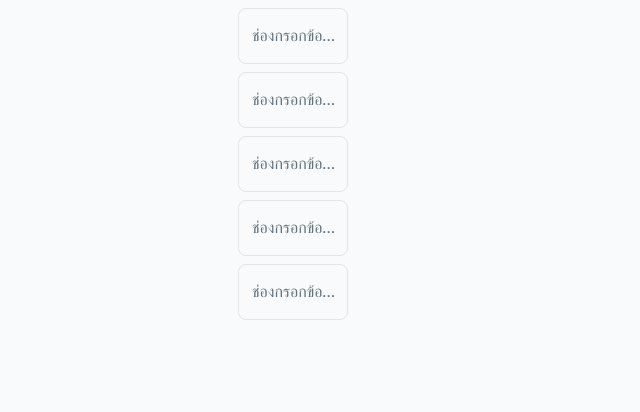
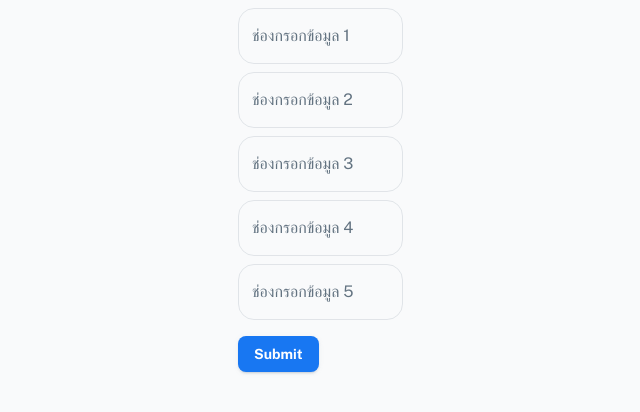
Before and after one commit to ThapananKulab/Cafe-Management-POS-BOM-Inventory, a React (Vite) app: page /formadmin in a window 1280 px wide. Shown: the top 412 px of the page, without its empty margins (292-932 px from the left). Built offline with nearby package versions, Linux system fonts and the light colour scheme; a web font is replaced by a local one.

Commit message:
Update form-admin.jsx

```diff
--- a/src/pages/form-admin.jsx
+++ b/src/pages/form-admin.jsx
@@ -1,9 +1,15 @@
 import React from 'react';
 
 import Box from '@mui/material/Box';
+import Button from '@mui/material/Button';
 import TextField from '@mui/material/TextField';
 
 function FormAdmin() {
+  const handleSubmit = (event) => {
+    event.preventDefault();
+    console.log('Form Submitted');
+  };
+
   return (
     <Box
       display="flex"
@@ -13,19 +19,23 @@ function FormAdmin() {
       margin="auto"
       width="100%"
     >
-      <form noValidate autoComplete="off">
+      <form noValidate autoComplete="off" onSubmit={handleSubmit}>
         {[...Array(5)].map((_, index) => (
-          <Box key={index} marginY={1} width="50%">
-            {' '}
-            {/* Adjust width as needed */}
+          <Box key={index} marginY={1} width="75%">
             <TextField
               fullWidth
               id={`outlined-basic-${index}`}
               label={`ช่องกรอกข้อมูล ${index + 1}`}
               variant="outlined"
+              sx={{ borderRadius: 2, '& .MuiOutlinedInput-root': { borderRadius: 2 } }} // กำหนดระดับความโค้งของกรอบ
             />
           </Box>
         ))}
+        <Box marginTop={2}>
+          <Button type="submit" variant="contained" color="primary">
+            Submit
+          </Button>
+        </Box>
       </form>
     </Box>
   );
```
